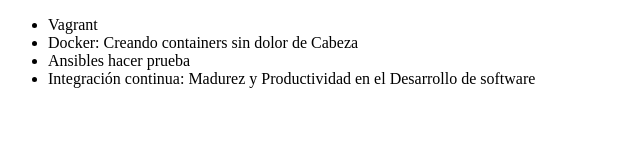
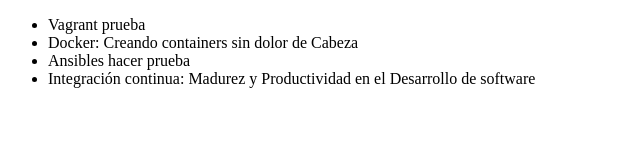
Before and after one commit to Dybala98/alura-git, a plain HTML site: page index.html in a window 1280 px wide. Shown: the full height of the page, 0-640 px from the left. Drawn offline with Linux system fonts and the light colour scheme.

Commit message:
Corrigiendo el nombre del titulo Vagrant

```diff
--- a/index.html
+++ b/index.html
@@ -6,7 +6,7 @@
 </head>
 <body>
      <ul>
-         <li> Vagrant </li>
+         <li> Vagrant prueba </li>
          <li> Docker: Creando containers sin dolor de Cabeza  </li>
          <li> Ansibles hacer prueba </li>
          <li> Integración continua: Madurez y Productividad en el Desarrollo de software </li>
```
